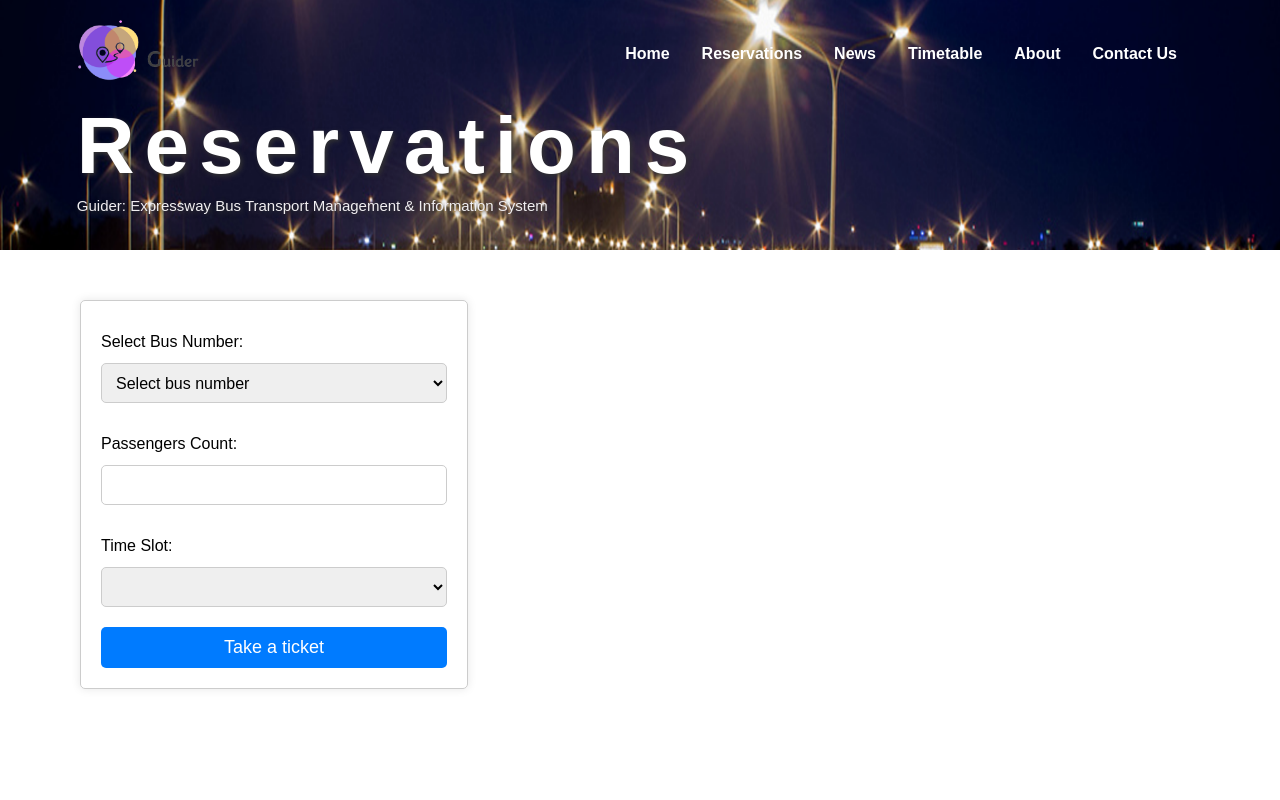
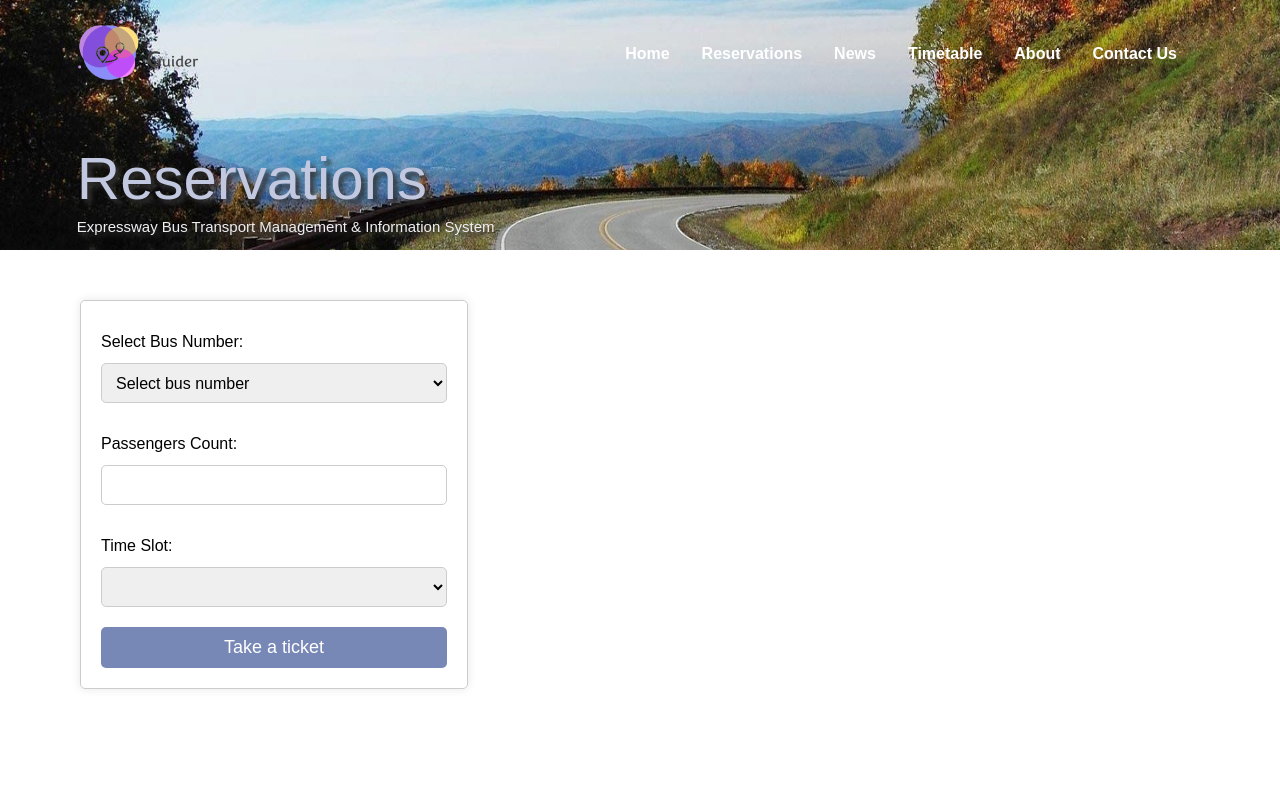
Before and after one commit to Guider-Bus-Reservation-System/Frontend, a React (Create React App) app: page /reservations in a window 1280 px wide. Shown: the top 800 px of the page. Built offline with nearby package versions, Linux system fonts and the light colour scheme.

Commit message:
Modify reservation css properties

```diff
--- a/src/pages/reservations.jsx
+++ b/src/pages/reservations.jsx
@@ -49,16 +49,16 @@ const Reservations = () => {
 
 					<div className="reservations-header-image-container">
 						<img
-							src="homepage.png"
+							src="img6_.jpg"
 							alt="homepage"
 							className="reservations-header-image"
 						/>
 					</div>
 
-					<div className="home-header-container">
-						<div className="home-header-title">Reservations</div>
+					<div className="sub-header-container">
+						<div className="sub-header-title">Reservations</div>
 						<div className="home-header-subtitle">
-							Guider: Expressway Bus Transport Management &
+							Expressway Bus Transport Management &
 							Information System
 						</div>
 					</div>
--- a/src/pages/styles/reservations.css
+++ b/src/pages/styles/reservations.css
@@ -25,6 +25,22 @@
 
 .reservations-header-image {
 	width: 100%;
+
+}
+
+.sub-header-container{
+	margin-top: 5%;
+	position: absolute;
+	top: 10%;
+	left: 6%;
+	color: white;
+	text-shadow: 4px 4px 5px #333;
+}
+
+.sub-header-title{
+	font-size: 60px;
+	color: rgb(193, 200, 224);
+	text-shadow: #2b243e;
 }
 
 .reservations-body {
@@ -67,12 +83,12 @@
 
 .reservations-input:focus {
 	outline: none;
-	border-color: #007bff;
+	border-color: rgb(119, 135, 182);
 }
 
 .reservations-btn {
 	padding: 10px 20px;
-	background-color: #007bff;
+	background-color: rgb(119, 135, 182);
 	color: #fff;
 	border: none;
 	border-radius: 5px;
@@ -81,7 +97,7 @@
 }
 
 .reservations-btn:hover {
-	background-color: #0069d9;
+	background-color: rgb(171, 181, 218);;
 }
 
 .reservations-calender-container {
```
